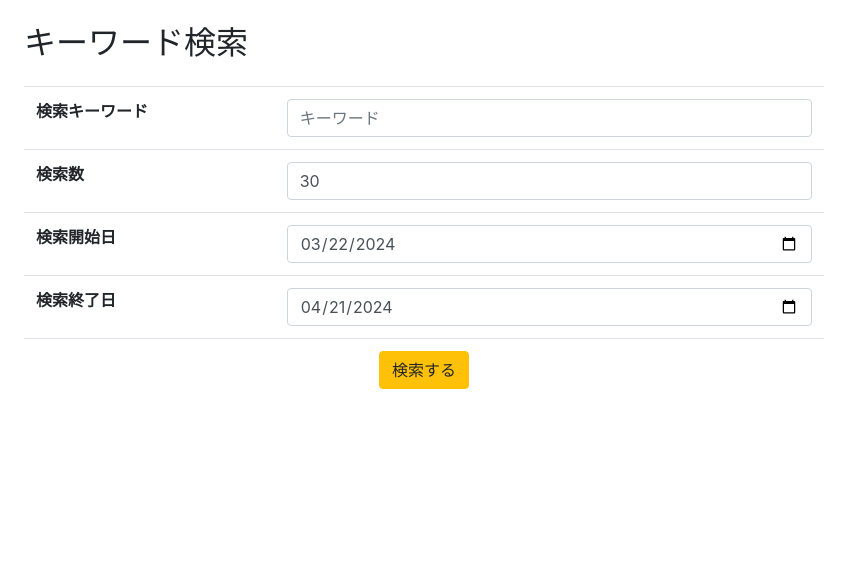
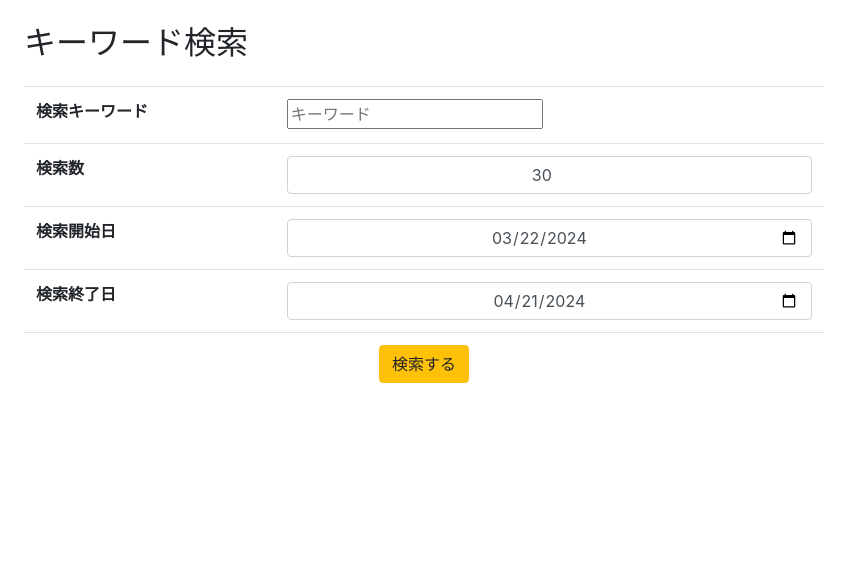
Before and after one commit to hirolibe/django-get-chapter, a Django app: page / in a window 1280 px wide. Shown: the top 578 px of the page, without its empty margins (0-848 px from the left). Run offline with Django 4.2, Linux system fonts and the light colour scheme; some libraries are stand-ins or nearby versions.

Commit message:
layout change

```diff
--- a/app/templates/app/index.html
+++ b/app/templates/app/index.html
@@ -14,32 +14,32 @@
           <th scope="row">
             <label class="control-label">検索キーワード</label>
           </th>
-          <td style="text-align: center;">
-            {% render_field form.keyword class='form-control' placeholder='キーワード' %}
+          <td>
+            {% render_field form.keyword class='form-contro text-centerl' placeholder='キーワード' %}
           </td>
         </tr>
         <tr>
           <th scope="row">
             <label class="control-label">検索数</label>
           </th>
-          <td style="text-align: center;">
-            {% render_field form.items_count class='form-control' placeholder='検索数' %}
+          <td>
+            {% render_field form.items_count class='form-control text-center' placeholder='検索数' %}
           </td>
         </tr>
         <tr>
           <th scope="row">
             <label class="control-label">検索開始日</label>
           </th>
-          <td style="text-align: center;">
-            {% render_field form.search_start class='form-control' placeholder='検索開始日' %}
+          <td>
+            {% render_field form.search_start class='form-control text-center' placeholder='検索開始日' %}
           </td>
         </tr>
         <tr>
           <th scope="row">
             <label class="control-label">検索終了日</label>
           </th>
-          <td style="text-align: center;">
-            {% render_field form.search_end class='form-control' placeholder='検索終了日' %}
+          <td>
+            {% render_field form.search_end class='form-control text-center' placeholder='検索終了日' %}
           </td>
         </tr>
         <tr>
--- a/app/templates/app/keyword.html
+++ b/app/templates/app/keyword.html
@@ -11,7 +11,7 @@
       <input type="text" class="form-control" style="display: none;" value="{{ form.search_start.value }}">
       <input type="text" class="form-control" style="display: none;" value="{{ form.search_end.value }}">
       <div class="mb-3" style="display: flex;">
-        <input type="text" class="form-control" value="{{ form.my_channel_id.value }}" placeholder="チャンネルID" style="line-height: 38px; width: 50%; margin-right: 10px;">
+        <input type="text" class="form-control" value="{{ form.my_channel_id.value }}" placeholder="自分のチャンネルID" style="line-height: 38px; width: 50%; margin-right: 10px;">
         <button class="btn btn-success" type="submit">再生リスト作成</button>
       </div>
     </form>
--- a/app/views.py
+++ b/app/views.py
@@ -46,6 +46,7 @@ def get_videoid_list(YOUTUBE_API, channel_id):
             pageToken=nextpagetoken, #ページ送りのトークンの設定
         )
         result = request.execute()
+        print(result['items'])
 
         # もしも動画数が50件より少ないならば、dataに情報を追加してbreak
         if len(result['items']) < 50:
```
